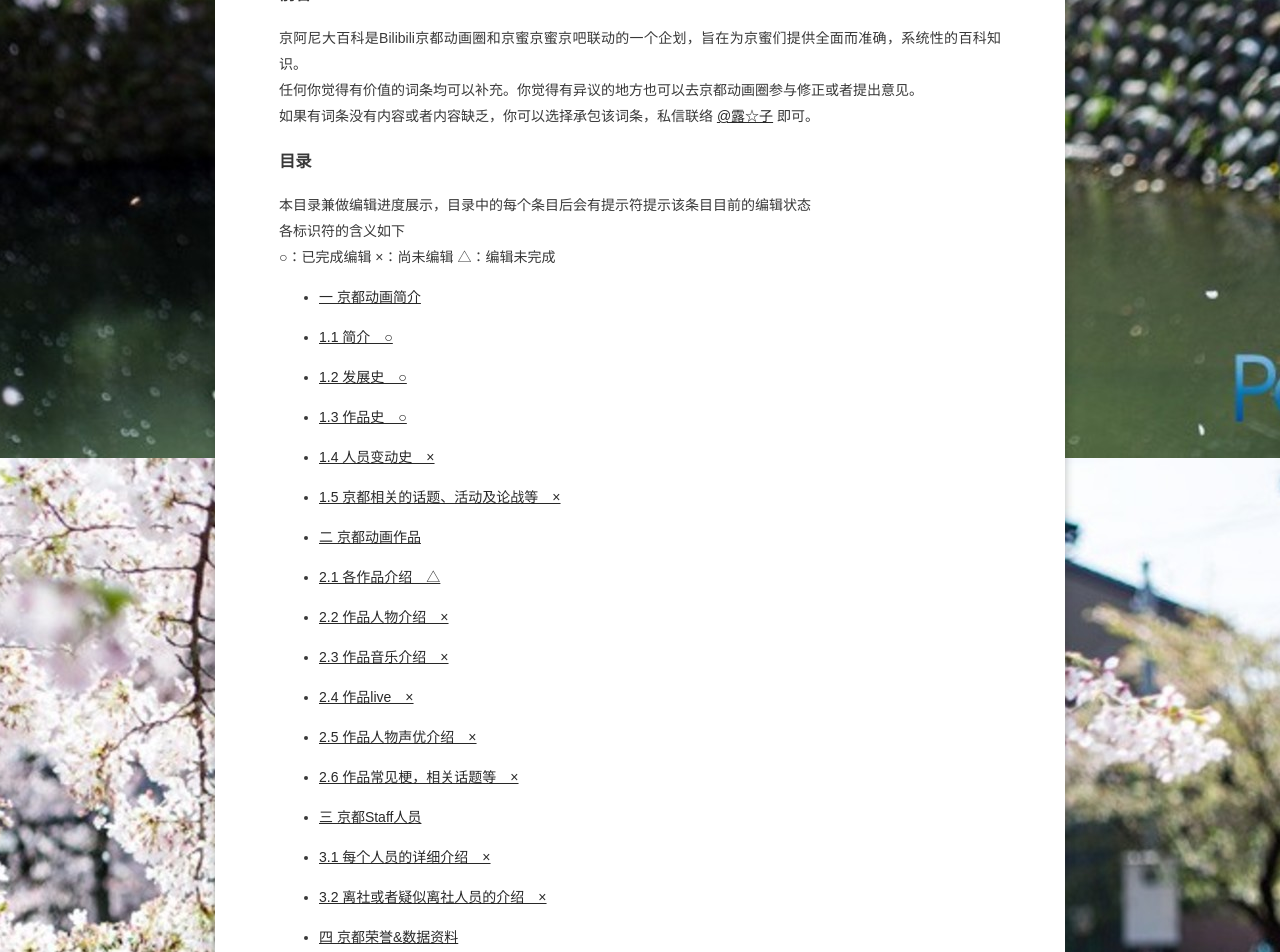
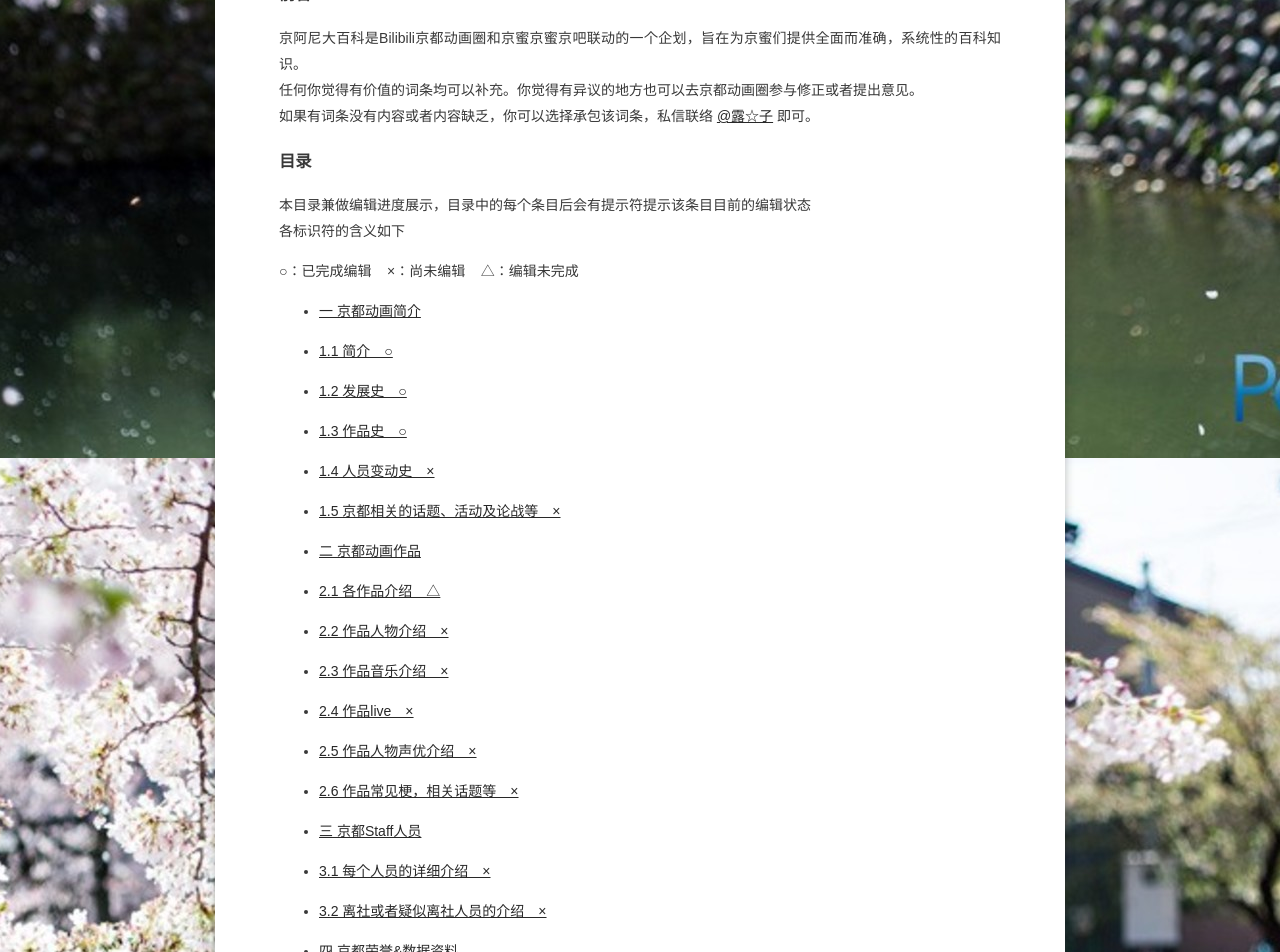
Before and after one commit to Clynie/hanyihong0324.github.io, a Jekyll site: the page built from _posts/2016-04-21-KyoaniWiki.md, in a window 1280 px wide. Shown: the part 632-1584 px from the top of the page. Built offline with Jekyll 4.4.1, drawn with Linux system fonts in a browser that asks for light colours; some web fonts are replaced.

Commit message:
format improvement

```diff
--- a/_posts/2016-04-21-KyoaniWiki.md
+++ b/_posts/2016-04-21-KyoaniWiki.md
@@ -26,7 +26,7 @@
 ### 目录
 本目录兼做编辑进度展示，目录中的每个条目后会有提示符提示该条目目前的编辑状态
 各标识符的含义如下
-○：已完成编辑   ×：尚未编辑    △：编辑未完成
+<p>○：已完成编辑&nbsp;&nbsp;&nbsp;&nbsp;×：尚未编辑&nbsp;&nbsp;&nbsp;&nbsp;△：编辑未完成</p>
 
 * [一 京都动画简介](#1)
 
```
